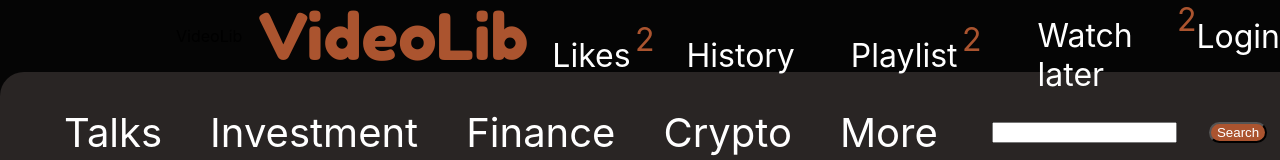
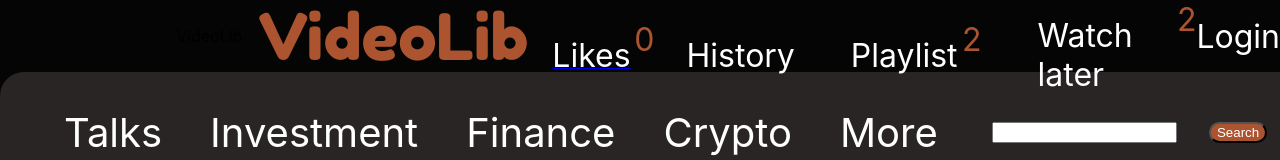
Before and after one commit to shrushti265/my-app, a React (Create React App) app: page /like in a window 1280 px wide. Shown: the top 160 px of the page. Built offline with nearby package versions, Linux system fonts and the light colour scheme; what miragejs would draw is missing.

Commit message:
create like page

```diff
--- a/src/App.jsx
+++ b/src/App.jsx
@@ -1,7 +1,8 @@
 import { Route, Routes } from "react-router-dom";
 import "./App.css";
 import { Navbar, Searchbar } from "./components/index";
-import { Home } from "./pages/index"
+import { Home, LikedPage} from "./pages/index"
+
 
 function App() {
   return (
@@ -10,6 +11,7 @@ function App() {
       <Searchbar />
       <Routes>
         <Route path="/" element={<Home />}></Route>
+        <Route path="/like" element = {<LikedPage />}></Route>
       </Routes>
     </div>
   );
--- a/src/components/navbar/navbar.jsx
+++ b/src/components/navbar/navbar.jsx
@@ -1,8 +1,11 @@
 import React from "react";
 // import { logo } from '../../assets'
 import "./navbar.css";
+import {Link} from 'react-router-dom'
+import {useLike} from './../../context/index'
 
 const Navbar = () => {
+  const {likeState} = useLike()
   return (
     <>
       <div className="navbar">
@@ -15,8 +18,10 @@ const Navbar = () => {
         </div>
         <div className="navbar_genre">
           <div className="navbar_badge">
-            <span className="navbar_text">Likes</span>
-            <span className="navbar_badge_number navbar_text"> 2 </span>
+            <Link to = "./like ">
+              <span className="navbar_text">Likes</span>
+            </Link>
+              <span className="navbar_badge_number navbar_text">{likeState.likeItems.length}</span>
           </div>
           <span className="navbar_text">History</span>
           <div className="navbar_badge">
--- a/src/components/videostore/videocard.jsx
+++ b/src/components/videostore/videocard.jsx
@@ -13,11 +13,11 @@ console.log(likeState)
       <div className="text-overlay-card-img-box">
         <img src={`https://i.ytimg.com/vi/${_id}/hq720.jpg`} />
       </div>
-      <div class="card-tag tag-overflow ">{charactor}</div>
+      <div className="card-tag tag-overflow ">{charactor}</div>
       <div className="card-desc skin">
         Visit ten places on our planet that are undergoing the biggest changes
         today
-        <div class="card-footer-box card__icons">
+        <div className="card-footer-box card__icons">
           <AiOutlineHeart color="#AB542F" size="3rem" onClick={() => likeDispatch({
             type:"ADD_To_LIKE",
             payload: {_id, title, description, charactor}
--- a/src/context/likeContext.jsx
+++ b/src/context/likeContext.jsx
@@ -4,7 +4,7 @@ import {likeReducer} from './../reducer/likeReducer'
 const LikeContext = createContext()
 const LikeProvider = ({children}) => {
 const [likeState, likeDispatch] = useReducer(likeReducer, {
-    likedItems: []
+    likeItems: []
 })
 
   return (
--- a/src/pages/index.js
+++ b/src/pages/index.js
@@ -1 +1,2 @@
 export {Home} from "./home/home"
+export {LikedPage} from "./likedPage/likedPage"
--- /dev/null
+++ b/src/pages/likedPage/likeCard.jsx
@@ -0,0 +1,34 @@
+import React from 'react'
+import {AiOutlineHeart} from "react-icons/ai"
+import {MdOutlinePlaylistPlay} from "react-icons/md"
+import {MdOutlineWatchLater} from"react-icons/md"
+import {useLike} from "./../../context/index"
+const LikeCard = ({product,index}) => {
+    const{_id,title,description,charactor} = product
+    const{likeDispatch} = useLike()
+
+    return (
+    <div class="border-skin text-overlay-card-dimension card-relative video-card" key = {index}>
+    <div class="text-overlay-card-img-box">
+      <img
+      src={`https://i.ytimg.com/vi/${_id}/hq720.jpg`}
+    />
+    </div>
+    {/* <div class="card-head head-overflow">{title}</div> */}
+    <div class="card-tag tag-overflow ">{charactor}</div>
+    <div class="card-desc skin">
+      Visit ten places on our planet that are undergoing the biggest
+      changes today</div>
+    <div class="card-footer-box card__icons">
+      <AiOutlineHeart color = "#AB542F" size="3rem" onClick = {() => likeDispatch({
+        type:"REMOVE_FROM_LIKE",
+        payload: index
+        })}/>
+      <MdOutlinePlaylistPlay color= "#ffff" size="4rem"/>
+      <MdOutlineWatchLater color= "#ffff" size="3rem"/>
+      </div>
+      </div>
+  )
+}
+
+export {LikeCard}
--- /dev/null
+++ b/src/pages/likedPage/likedPage.jsx
@@ -0,0 +1,18 @@
+import React from 'react'
+import "./likedPage.css"
+import {LikeCard} from "./likeCard"
+import {useLike} from "./../../context/index"
+
+const LikedPage = () => {
+    const {likeState} = useLike()
+    console.log(likeState.likeItems)
+  return (
+    <div className='likePage'>
+      {
+        likeState.likeItems.map((item, index) => <LikeCard product={item} index={index} />)
+      }
+    </div>
+  )
+}
+
+export { LikedPage}
--- a/src/reducer/likeReducer.jsx
+++ b/src/reducer/likeReducer.jsx
@@ -1,12 +1,16 @@
 const likeReducer = (likeState, likeAction) => {
     switch (likeAction.type) {
         case "ADD_TO_LIKE":
- return {
+    return {
     ...likeState,
-    likedItems : [...likeState.likedItems, likeAction.payload]
-}
-
-        default:
+    likeItems : [...likeState.likeItems, likeAction.payload]
+   }
+        case "REMOVE_FROM_LIKE":
+        return {
+            ...likeState,
+            likeItems: likeState.likeItems.filter((item, ind) =>
+            ind !== likeAction.payload)
+        }
             return likeState
     }
 }
```
Also changed, not shown: src/pages/likedPage/likedPage.css (added).
